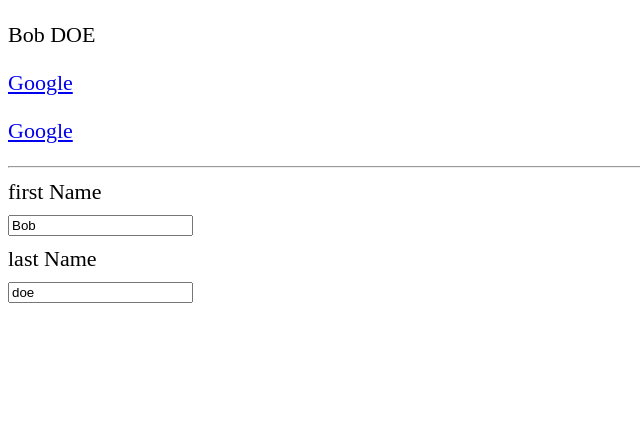
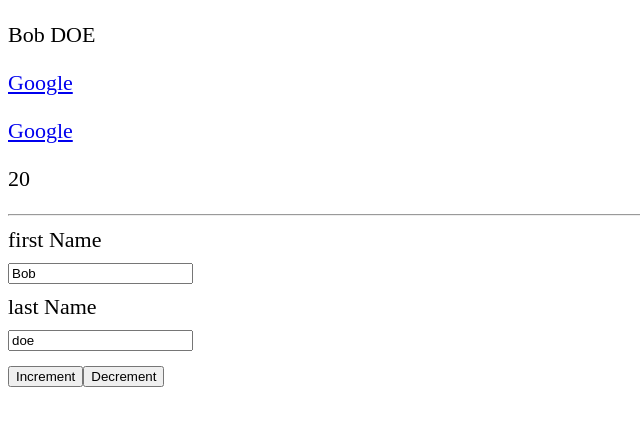
Before and after one commit to satyamkale27/Vue, a plain HTML site: page vue-fundamentals/index.html in a window 1280 px wide. Shown: the whole page, without its empty margins (0-640 px from the left). Drawn offline with nearby package versions, Linux system fonts and the light colour scheme.

Commit message:
used v-on directiive for age increment by button

```diff
--- a/vue-fundamentals/app.js
+++ b/vue-fundamentals/app.js
@@ -5,11 +5,15 @@
       lastName: "doe",
       url: "https://google.com",
       raw_url: '<a href="https://google.com">Google</a>',
+      age: 20,
     };
   },
   methods: {
     fullName() {
       return `${this.firstName} ${this.lastName.toUpperCase()}`;
+    },
+    Increment() {
+      this.age++;
     },
   },
 }).mount("#app");
--- a/vue-fundamentals/index.html
+++ b/vue-fundamentals/index.html
@@ -14,11 +14,14 @@
       <!-- <p>{{raw_url}}</p>    wrong approach security issues-->
       <p v-html="raw_url"></p>
       <!-- v-html directives helps to output rawhtml content -->
+      <p>{{ age }}</p>
       <hr />
       <label>first Name</label>
       <input type="text" v-model="firstName" />
       <label>last Name</label>
       <input type="text" v-model="lastName" />
+      <button type="button" v-on:click="Increment">Increment</button>
+      <button type="button" v-on:click="age--">Decrement</button>
     </div>
     <!-- <div id="app2">{{firstName}} {{lastName}}</div> -->
 
```
